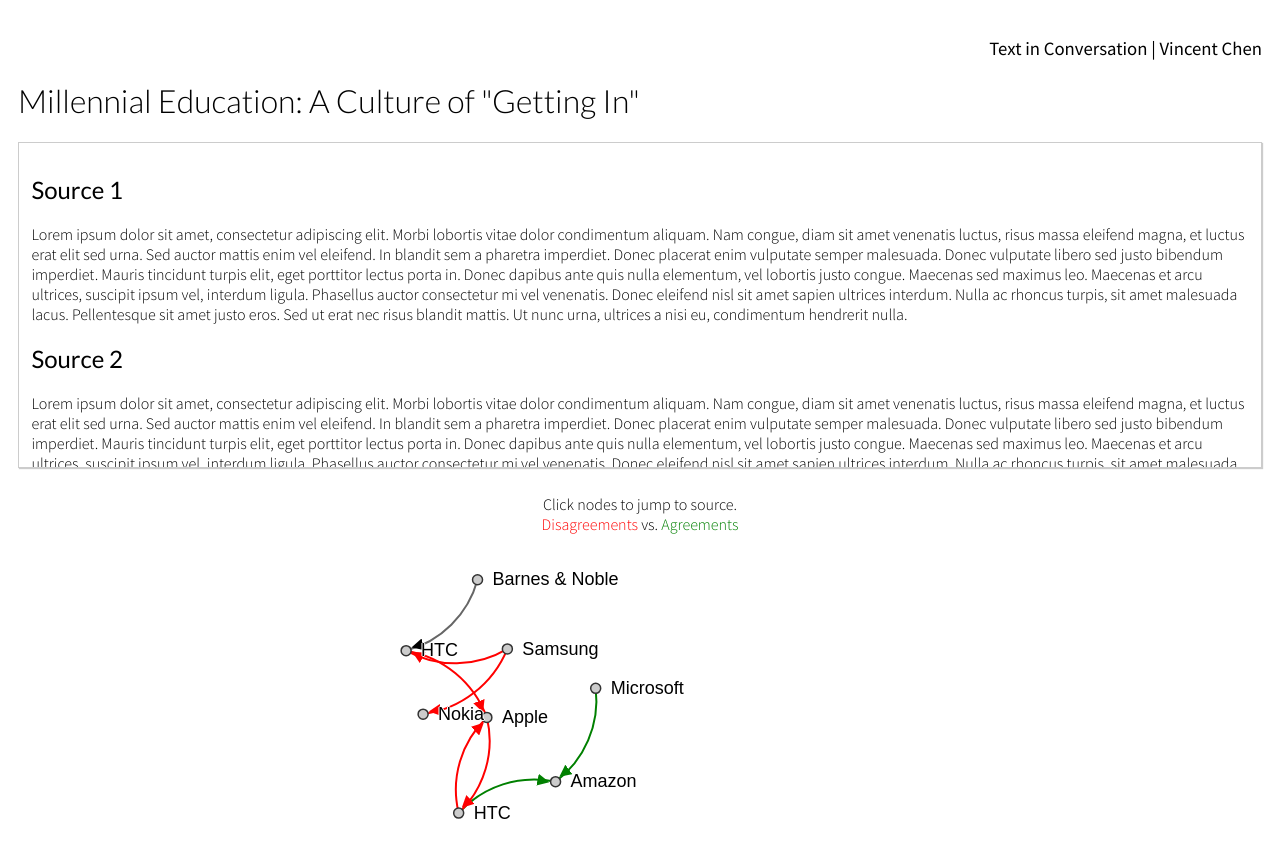
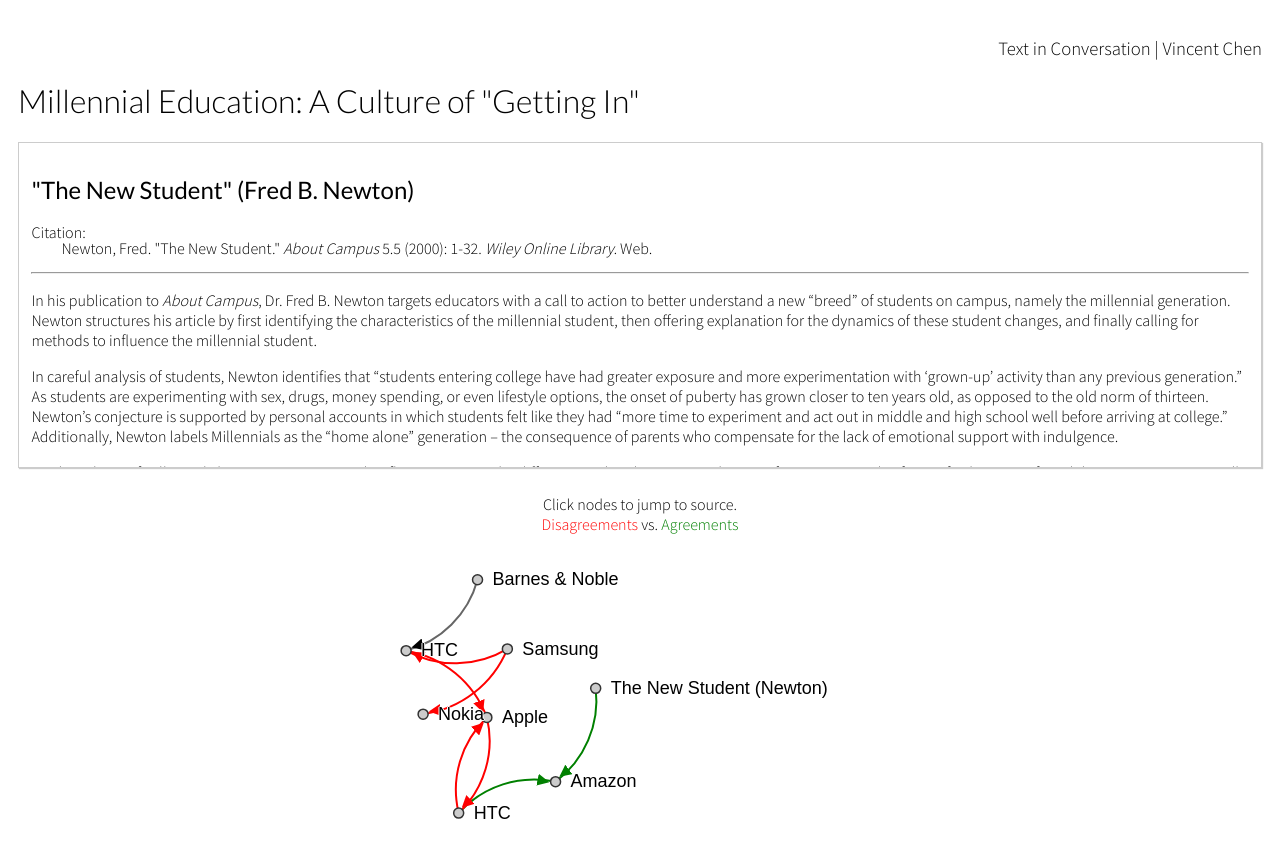
Before and after one commit to vincentschen/research-visualization, a plain HTML site: page index.html in a window 1280 px wide. Drawn offline with nearby package versions, Linux system fonts and the light colour scheme.

Commit message:
[new] styling for citation, single source entry

```diff
--- a/index.html
+++ b/index.html
@@ -3,7 +3,7 @@
   <meta charset="utf-8">
   <title> Text in Conversation | Research Visualization </title>
   <link rel="stylesheet" href="main.css">
-  <link href='http://fonts.googleapis.com/css?family=Lato:300,400|Source+Sans+Pro:300,400' rel='stylesheet' type='text/css'>
+  <link href='http://fonts.googleapis.com/css?family=Lato:300,400,300italic|Source+Sans+Pro:300,400' rel='stylesheet' type='text/css'>
   <script src="http://d3js.org/d3.v3.min.js"></script>
   <script src="http://ajax.googleapis.com/ajax/libs/jquery/1.11.2/jquery.min.js"></script>
 
@@ -14,9 +14,31 @@
     <h3>Text in Conversation | Vincent Chen<h3>
     <h1>Millennial Education: A Culture of "Getting In"</h1>
     <div class="scroll">
-    <h2 id="source1"> Source 1 </h2>
-    <p>Lorem ipsum dolor sit amet, consectetur adipiscing elit. Morbi lobortis vitae dolor condimentum aliquam. Nam congue, diam sit amet venenatis luctus, risus massa eleifend magna, et luctus erat elit sed urna. Sed auctor mattis enim vel eleifend. In blandit sem a pharetra imperdiet. Donec placerat enim vulputate semper malesuada. Donec vulputate libero sed justo bibendum imperdiet. Mauris tincidunt turpis elit, eget porttitor lectus porta in. Donec dapibus ante quis nulla elementum, vel lobortis justo congue. Maecenas sed maximus leo. Maecenas et arcu ultrices, suscipit ipsum vel, interdum ligula. Phasellus auctor consectetur mi vel venenatis. Donec eleifend nisl sit amet sapien ultrices interdum. Nulla ac rhoncus turpis, sit amet malesuada lacus. Pellentesque sit amet justo eros. Sed ut erat nec risus blandit mattis. Ut nunc urna, ultrices a nisi eu, condimentum hendrerit nulla.</p>
 
+    <div id="source1">
+    <h2 > "The New Student" (Fred B. Newton) </h2>
+    <p style="text-indent: -30px; margin-left: 30px;line-height: 1 ">Citation: </br>Newton, Fred. "The New Student." <i>About Campus</i> 5.5 (2000): 1-32. <i>Wiley Online Library. </i>Web.
+    </p>
+    <hr>
+    <p>In his publication to <i>About Campus</i>, Dr. Fred B. Newton targets educators with a call to action to better understand a new “breed” of students on campus, namely the millennial generation. Newton structures his article by first identifying the characteristics of the millennial student, then offering explanation for the dynamics of these student changes, and finally calling for methods to influence the millennial student. </p>
+
+    <p> In careful analysis of students, Newton identifies that “students entering college have had greater exposure and more experimentation with ‘grown-up’ activity than any previous generation.” As students are experimenting with sex, drugs, money spending, or even lifestyle options, the onset of puberty has grown closer to ten years old, as opposed to the old norm of thirteen. Newton’s conjecture is supported by personal accounts in which students felt like they had “more time to experiment and act out in middle and high school well before arriving at college.” Additionally, Newton labels Millennials as the “home alone” generation – the consequence of parents who compensate for the lack of emotional support with indulgence. </p>
+
+    <p>On the subject of Millennial characteristics, Newton briefly goes into gender differences related to stress and anxiety from a 1999 study of UCLA freshmen. He found that women were typically more stressed than men.</p>
+
+    <p class="quote">“I want it all, the career now [meaning upon graduation], the family [in five to ten years], the nice home with a comfortable lifestyle, and the enjoyment of travel and leisure activity."
+    </p>
+
+    <p>Overall, however, all students, male and female, commanded very competitive salaries.<p>
+      <p class="quote">“Students are ambitious in their career aspirations yet frequently have unrealistic expectations about what it takes to achieve these goals.” </p>
+    <p> Newton pointed out that the process of matching students and good jobs would soon go deeper than “getting in the door” of employment. </p>
+
+    <p>
+    In tackling the influence that faculty could have on students, Newton urged consciousness about differing attitudes and beliefs of Millennial students towards education. He suggested that educators must understand how we model what is important and valued as higher learning to students.</p>
+    <p class="quote">“We must not lose sight of the value that make the academy a place where students develop fully as citizens and not as robots following a prescribed set of behaviors with a bottom-line economic value.”</p>
+    </p>
+    <hr>
+    </div>
 
     <h2 id="source2"> Source 2 </h2>
     <p>Lorem ipsum dolor sit amet, consectetur adipiscing elit. Morbi lobortis vitae dolor condimentum aliquam. Nam congue, diam sit amet venenatis luctus, risus massa eleifend magna, et luctus erat elit sed urna. Sed auctor mattis enim vel eleifend. In blandit sem a pharetra imperdiet. Donec placerat enim vulputate semper malesuada. Donec vulputate libero sed justo bibendum imperdiet. Mauris tincidunt turpis elit, eget porttitor lectus porta in. Donec dapibus ante quis nulla elementum, vel lobortis justo congue. Maecenas sed maximus leo. Maecenas et arcu ultrices, suscipit ipsum vel, interdum ligula. Phasellus auctor consectetur mi vel venenatis. Donec eleifend nisl sit amet sapien ultrices interdum. Nulla ac rhoncus turpis, sit amet malesuada lacus. Pellentesque sit amet justo eros. Sed ut erat nec risus blandit mattis. Ut nunc urna, ultrices a nisi eu, condimentum hendrerit nulla.</p>
@@ -60,14 +82,14 @@
   });
 
   var nodes = [
-    {name: "Microsoft", "url": "#source1"},
+    {name: "The New Student (Newton)", "url": "#source1"},
     {name: "Amazon", "url": "#source2"},
     {name: "HTC", "url": "#source3"},
     {name: "Samsung", "url": "#source4"},
     {name: "Apple", "url": "#source5"},
     {name: "Nokia", "url": "#source6"},
     {name: "HTC", "url": "#source7"},
-    {name: "Barnes & Noble", "url": "#source8"}
+    {name: "Barnes & Noble", "url": "#source8"},
   ];
 
   var links = [
--- a/main.css
+++ b/main.css
@@ -63,7 +63,7 @@ h2 {
 
 h3 {
   font-family: 'Source Sans Pro', sans-serif;
-  font-weight: 400;
+  font-weight: 300;
   text-align: right;
 }
 
@@ -71,3 +71,11 @@ p {
   font-family: 'Source Sans Pro', sans-serif;
   font-weight: 300;
 }
+
+.quote {
+  font-family: 'Lato', sans-serif;
+  font-weight: 400;
+  font-style: italic;
+  font-size: 20px;
+  text-decoration: underline;
+}
```
